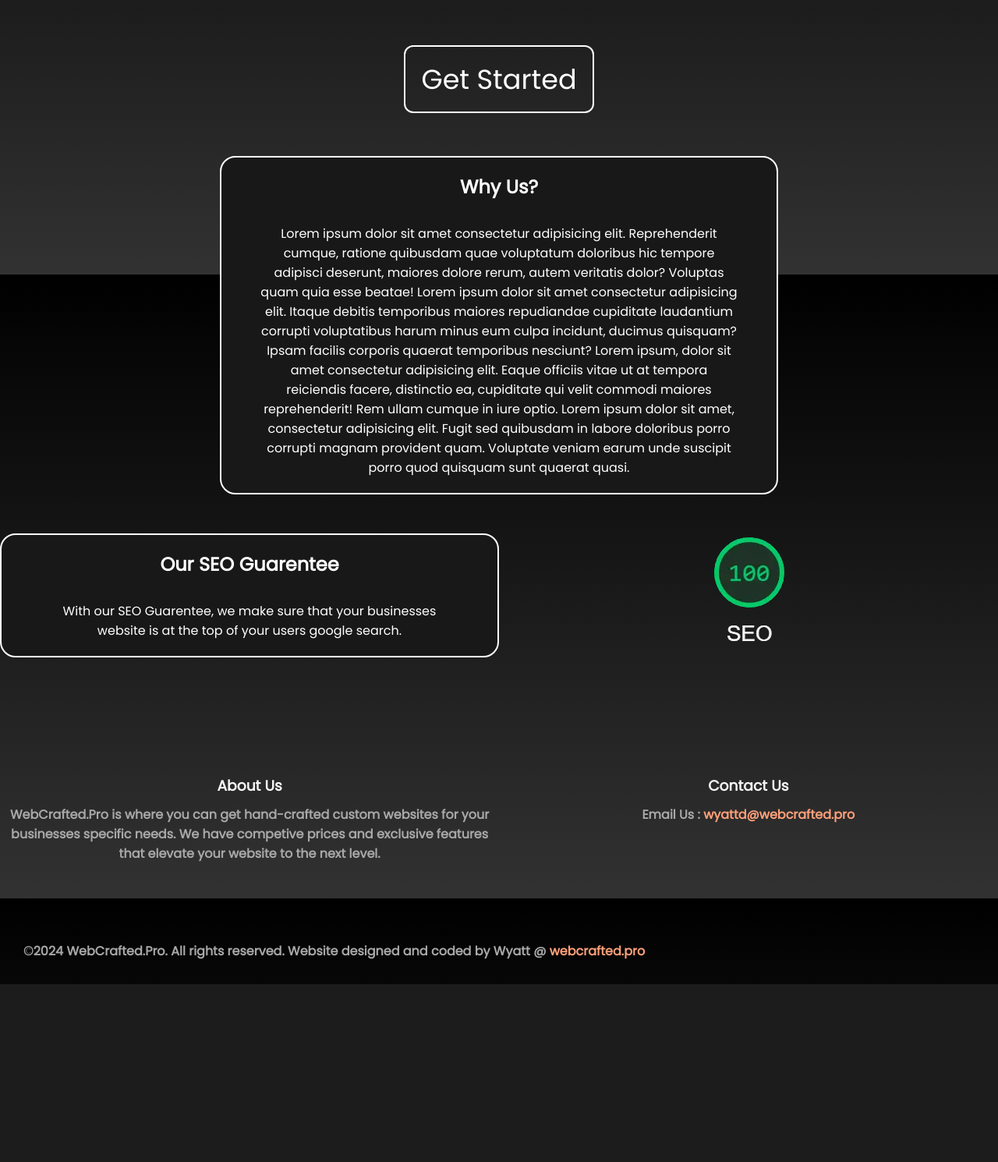
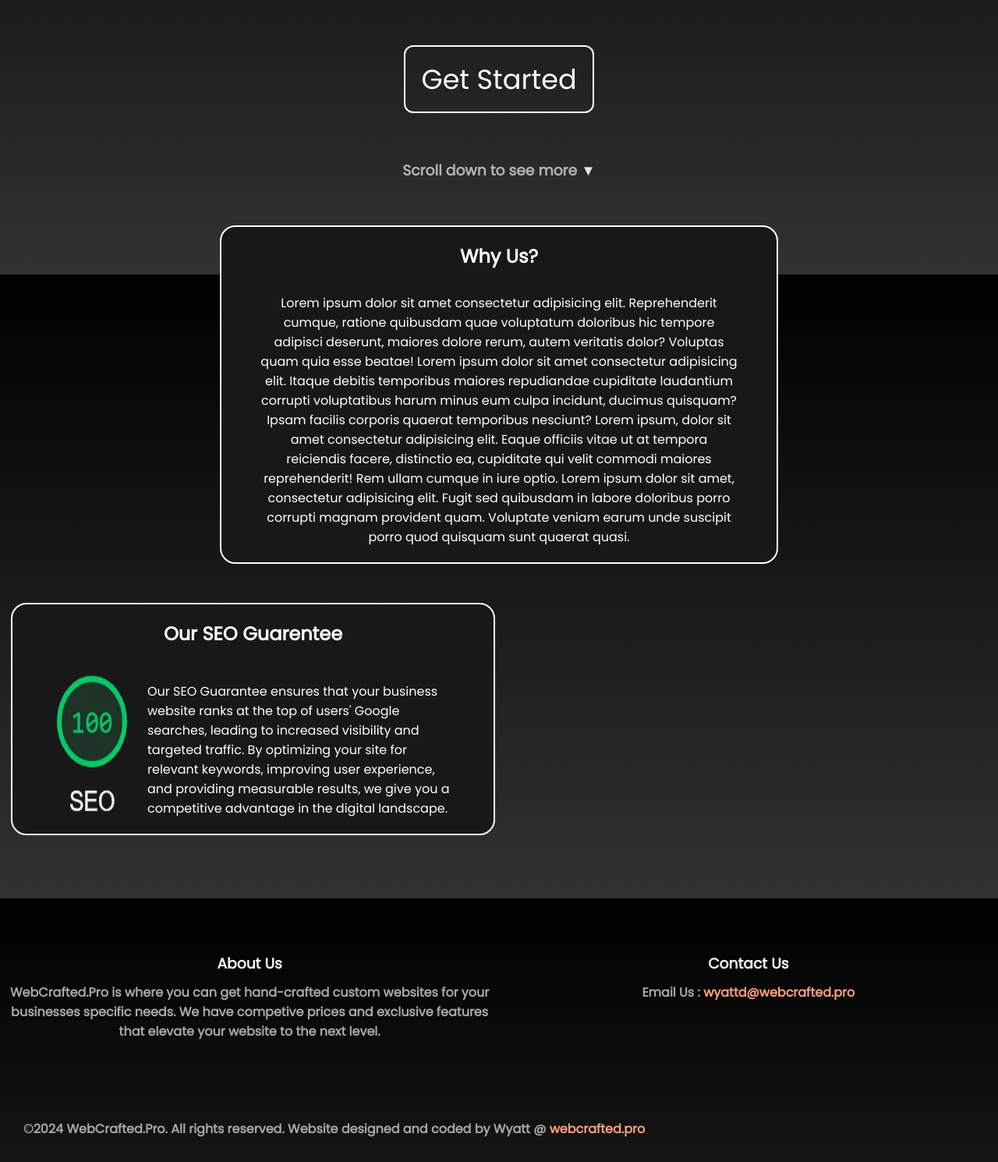
Before and after one commit to TheunrealninjA/Webcrafted, a PHP site: page / in a window 1280 px wide. Shown: the part 448-1938 px from the top of the page at 78% size. Before the commit the page ends 1710 px from the top, so only its background shows below. Run offline with PHP 8.4, Linux system fonts and the light colour scheme.

Commit message:
enough for tonight i sleep

```diff
--- a/CSS/Animate.css
+++ b/CSS/Animate.css
@@ -62,3 +62,14 @@
         opacity: 1
     }
 }
+
+@keyframes scrollanim {
+    0%{
+        opacity: 1;
+        transform: translateY(0);
+    }
+    50%{
+        opacity: 0.4;
+        transform: translateY(20px);
+    }
+}
--- a/CSS/Home/Main.css
+++ b/CSS/Home/Main.css
@@ -25,19 +25,30 @@
 
 .Title h1, h2{ animation: Up 1s forwards }
 
+.Title h3{
+    color: rgb(200, 200, 200);
+    margin-bottom: 60px;
+    animation: scrollanim 2.4s infinite;
+}
+
+.Title p{
+    display: inline;
+}
+
 .Middle{
     text-align: center;
     margin: 0 22vw;
 }
 
+.text{ display: flex }
+
 .Middle h3{
     font-size: 24px;
-    margin-bottom: 30px;
+    margin-bottom: 30px
 }
 
-.two-con{
-    margin-top: 50px;
-    display: grid;
-    grid-template-columns: repeat(2, 1fr);
-    text-align: center;
+.first p{
+    text-align: left;
+    padding-left: 20px;
+    padding-top: 14px;
 }
--- a/CSS/all.css
+++ b/CSS/all.css
@@ -20,3 +20,15 @@
     font-size: 24px;
     margin-bottom: 30px;
 }
+
+.two-con{
+    margin-top: 50px;
+    display: grid;
+    grid-template-columns: repeat(2, 1fr);
+    text-align: center;
+    gap: 10px;
+}
+
+.first{
+    margin-left: 14px;
+}
--- a/index.html
+++ b/index.html
@@ -1,9 +1,11 @@
 <!DOCTYPE html>
 <html lang="en">
+
 <head>
     <meta charset="UTF-8">
     <meta name="viewport" content="width=device-width, initial-scale=1.0">
-    <meta name="description" content="Welcome to WebCrafted.Pro, where you can get hand-crafted custom websites for your businesses specific needs. We have competive prices and exclusive features that elevate your website to the next level.">
+    <meta name="description"
+        content="Welcome to WebCrafted.Pro, where you can get hand-crafted custom websites for your businesses specific needs. We have competive prices and exclusive features that elevate your website to the next level.">
     <title>Home - WebCrafted Pro</title>
     <link rel="stylesheet" href="CSS/Background.css">
     <link rel="stylesheet" href="CSS/Footer.css">
@@ -29,21 +31,36 @@
             <h1>Welcome to WebCrafted.Pro</h1>
             <h2>Websites done right.</h2>
             <a href="Templates.php">Get Started</a>
+            <h3>Scroll down to see more <p>&#x25BC;</p></h3>
         </div>
     </header>
 
     <div class="main-body">
         <div class="Middle box">
             <h3>Why Us?</h3>
-            <p>Lorem ipsum dolor sit amet consectetur adipisicing elit. Reprehenderit cumque, ratione quibusdam quae voluptatum doloribus hic tempore adipisci deserunt, maiores dolore rerum, autem veritatis dolor? Voluptas quam quia esse beatae! Lorem ipsum dolor sit amet consectetur adipisicing elit. Itaque debitis temporibus maiores repudiandae cupiditate laudantium corrupti voluptatibus harum minus eum culpa incidunt, ducimus quisquam? Ipsam facilis corporis quaerat temporibus nesciunt? Lorem ipsum, dolor sit amet consectetur adipisicing elit. Eaque officiis vitae ut at tempora reiciendis facere, distinctio ea, cupiditate qui velit commodi maiores reprehenderit! Rem ullam cumque in iure optio. Lorem ipsum dolor sit amet, consectetur adipisicing elit. Fugit sed quibusdam in labore doloribus porro corrupti magnam provident quam. Voluptate veniam earum unde suscipit porro quod quisquam sunt quaerat quasi.</p>
+            <p>Lorem ipsum dolor sit amet consectetur adipisicing elit. Reprehenderit cumque, ratione quibusdam quae
+                voluptatum doloribus hic tempore adipisci deserunt, maiores dolore rerum, autem veritatis dolor?
+                Voluptas quam quia esse beatae! Lorem ipsum dolor sit amet consectetur adipisicing elit. Itaque debitis
+                temporibus maiores repudiandae cupiditate laudantium corrupti voluptatibus harum minus eum culpa
+                incidunt, ducimus quisquam? Ipsam facilis corporis quaerat temporibus nesciunt? Lorem ipsum, dolor sit
+                amet consectetur adipisicing elit. Eaque officiis vitae ut at tempora reiciendis facere, distinctio ea,
+                cupiditate qui velit commodi maiores reprehenderit! Rem ullam cumque in iure optio. Lorem ipsum dolor
+                sit amet, consectetur adipisicing elit. Fugit sed quibusdam in labore doloribus porro corrupti magnam
+                provident quam. Voluptate veniam earum unde suscipit porro quod quisquam sunt quaerat quasi.</p>
         </div>
         <div class="two-con">
             <div class="first box">
                 <h3>Our SEO Guarentee</h3>
-                <p>With our SEO Guarentee, we make sure that your businesses website is at the top of your users google search.</p>
+                <div class="text">
+                    <img src="images/SEO.webp" alt="SEO 100% score">
+                    <p>Our SEO Guarantee ensures that your business website ranks at the top of users' Google searches,
+                        leading to increased visibility and targeted traffic. By optimizing your site for relevant
+                        keywords, improving user experience, and providing measurable results, we give you a competitive
+                        advantage in the digital landscape.</p>
+                </div>
             </div>
             <div class="second">
-                <img src="images/SEO.webp" alt="SEO 100% score">
+
             </div>
         </div>
     </div>
@@ -52,7 +69,8 @@
         <div class="footerlist">
             <div class="section-1">
                 <h3>About Us</h3>
-                <h4>WebCrafted.Pro is where you can get hand-crafted custom websites for your businesses specific needs. We have competive prices and exclusive features that elevate your website to the next level.</h4>
+                <h4>WebCrafted.Pro is where you can get hand-crafted custom websites for your businesses specific needs.
+                    We have competive prices and exclusive features that elevate your website to the next level.</h4>
             </div>
             <div class="section-2">
                 <h3>Contact Us</h3>
@@ -60,8 +78,10 @@
             </div>
         </div>
         <div class="Copyright">
-            <p>&copy2024 WebCrafted.Pro. All rights reserved. Website designed and coded by Wyatt @ <a href="https://webcrafted.pro">webcrafted.pro</a></p>
+            <p>&copy2024 WebCrafted.Pro. All rights reserved. Website designed and coded by Wyatt @ <a
+                    href="https://webcrafted.pro">webcrafted.pro</a></p>
         </div>
     </footer>
 </body>
+
 </html>
```
